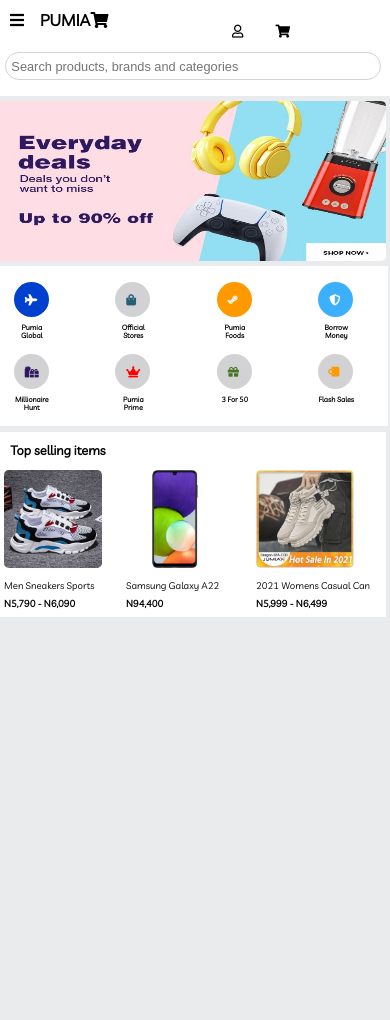
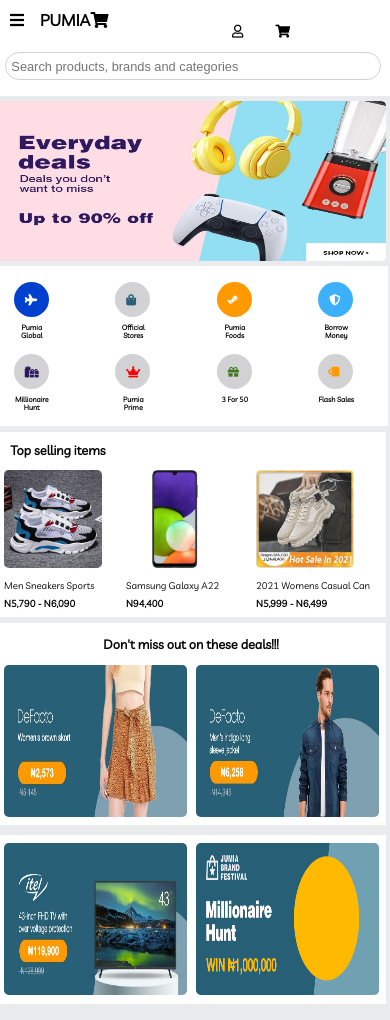
Before and after one commit to naz-coder/Puma, a plain HTML site: page index.html in a window 390 px wide. Before the commit the page ends 844 px from the top, so only its background shows below. Drawn offline with Linux system fonts and the light colour scheme.

Commit message:
Defacto-deals

```diff
--- a/assets/css/main.css
+++ b/assets/css/main.css
@@ -363,6 +363,45 @@ section#tabs .tabs-column-2{
         color: #8f8f9c;
     }
 
+    /* defacto deals*/
+    section#deacto-deals div.defacto {
+        margin-bottom: 1rem;
+        border-radius: 0.3rem;
+        background-color: #ffffff;
+    }
+
+    section#deacto-deals div.defacto div.defacto-a{
+        border-radius: 0.3rem;
+        display: grid;
+        grid-template-columns: 1fr 1fr;
+    }
+
+    section#deacto-deals div.defacto img{
+        border-radius: 0.3rem;
+        width: 42.5vw;
+    }
+
+    section#deacto-deals div.defacto div.defacto-img{
+        padding-left: 0.5rem;
+    }
+
+    section#deacto-deals div.defacto div.end{
+        padding-left: 0.3rem;
+        padding-bottom: 0.4rem;
+    }
+
+    section#deacto-deals div.defacto h3{
+        padding-top: 1.5rem;
+        text-align: center;
+        font-size:  1.3rem;
+    }
+
+    section#deacto-deals div.defacto div.defacto-b{
+        padding-top: 0.5rem;
+        border-radius: 0.3rem;
+        display: grid;
+        grid-template-columns: 1fr 1fr;
+    }
 
 /* @media screen and (max-width: 1440px){
     section#landing ul{
@@ -845,4 +884,44 @@ section#tabs .tabs-column-2{
         display: none;
     }
 
+    /* defacto deals*/
+    section#deacto-deals div.defacto {
+        margin-left: -6.5rem;
+        margin-top: -0.4rem;
+        border-radius: 0rem;
+        width: 100vw;
+    }
+
+    section#deacto-deals div.defacto div.defacto-a{
+        border-radius: 0.3rem;
+        display: grid;
+        grid-template-columns: 1fr 1fr;
+    }
+
+    section#deacto-deals div.defacto img{
+        width: 47vw;
+        height: 18vh;
+    }
+
+    section#deacto-deals div.defacto div.defacto-img{
+        padding-left: 0.5rem;
+    }
+
+    section#deacto-deals div.defacto div.end{
+        padding-left: 0.3rem;
+        padding-bottom: 0.3rem;
+    }
+
+    section#deacto-deals div.defacto h3{
+        padding-top: 0.8rem;
+        font-size:  0.8rem;
+    }
+
+    section#deacto-deals div.defacto div.defacto-b{
+        padding-top: 0.5rem;
+        border-radius: 0.3rem;
+        display: grid;
+        grid-template-columns: 1fr 1fr;
+    }
+
 }
--- a/index.html
+++ b/index.html
@@ -197,6 +197,31 @@
             </div>
         </div>
     </section>
+
+    <!-- defacto deals -->
+    <section id="deacto-deals">
+        <div class="defacto">
+            <h3>Don't miss out on these deals!!!</h3>
+            <div class="defacto-a">
+                <div class="defacto-img">
+                    <img src="./assets/image/defacto1.jpg">
+                </div>
+                <div class="end">
+                    <img src="./assets/image/defacto2.jpg">
+                </div>
+            </div>
+        </div>
+        <div class="defacto">
+            <div class="defacto-b">
+                <div class="defacto-img">
+                    <img src="./assets/image/defacto3.jpg">
+                </div>
+                <div class="end">
+                    <img src="./assets/image/defacto4.gif">
+                </div>
+            </div>
+        </div>
+    </section>
     <script>
         document.querySelector('.menu-bars').addEventListener
         ('click',()=> document.querySelector('.header-menu')
```
Also changed, not shown: assets/image/defacto1.jpg (added), assets/image/defacto2.jpg (added), assets/image/defacto3.jpg (added), assets/image/defacto4.gif (added).
